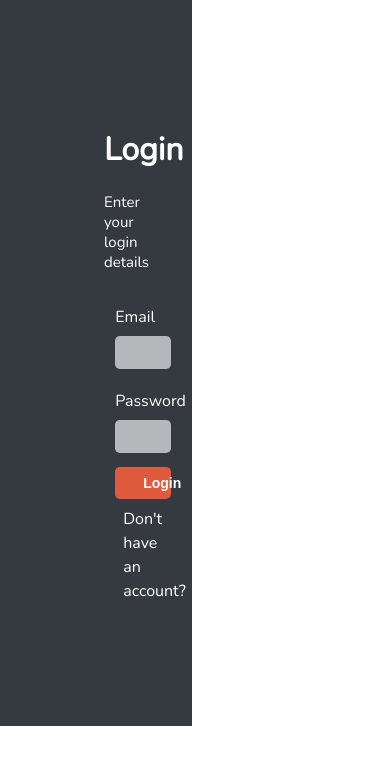
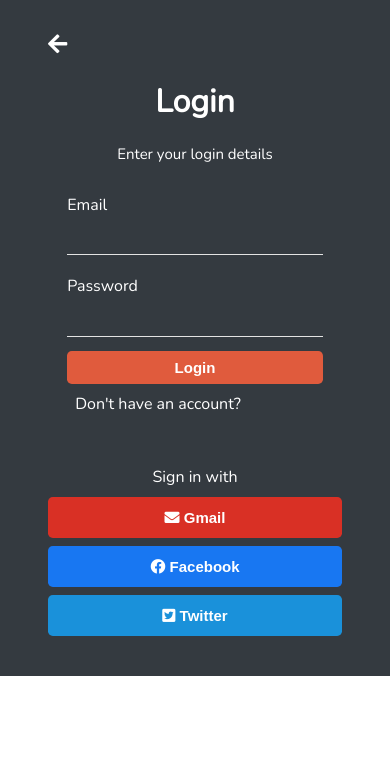
Before and after one commit to Born2shine/tomillshop, a plain HTML site: page login.html in a window 390 px wide. Drawn offline with nearby package versions, Linux system fonts and the light colour scheme.

Commit message:
login page completed

```diff
--- a/assets/css/login.css
+++ b/assets/css/login.css
@@ -36,6 +36,9 @@
     --clr-light: #f8f9fa;
     --clr-light-2: #f6f8f9;
     --clr-dark: #343a40;
+    --clr-twitter: #1A91DA;
+    --clr-facebook: #1877F2;
+    --clr-gmail: #D93025;
     --breakpoint-xs: 0;
     --breakpoint-sm: 576px;
     --breakpoint-md: 768px;
@@ -47,6 +50,7 @@
     --radius: 0.3rem;
     --transition: all 1s ease;
 }
+
 /* General styling */
 a {
     text-decoration: none;
@@ -66,69 +70,87 @@ img {
     width: 90%;
     margin: 0 auto;
 }
-body{
+
+body {
     font-family: var(--font-family);
     font-size: 1rem;
     background: var(--clr-white);
 }
-.wrapper{
+
+.wrapper {
     display: flex;
     justify-items: center;
     justify-content: space-between;
     flex-direction: row;
 }
-.svg__image{
-   height: 100vh;
+
+.svg__image {
+    height: 100vh;
 }
-.svg__section{
+
+.svg__section {
     width: 50%;
+    padding: 0 2rem;
 }
-.form-section{
+
+.form-section {
     background: var(--clr-dark);
     width: 40%;
-    padding: 6rem;
+    padding: 5rem 6rem;
 }
-.login__header{
-    padding: 2rem 0.5rem 0.8rem 0.5rem;
+
+.back__btn {
+    color: var(--clr-white);
+    font-size: 22px;
+    position: absolute;
+    top: 30px;
+}
+
+.login__header {
+    padding: 1.5rem 0.5rem 0.8rem 0.5rem;
     text-align: center;
     font-size: 2rem;
     color: var(--clr-white);
 }
+
 .login__subheader {
     font-size: 15px;
     text-align: center;
     padding: 0.5rem;
     color: var(--clr-white);
 }
-input{
+
+label {
+    display: block;
+    padding: 0.3rem 0;
+    color: var(--clr-white);
+}
+
+input {
     width: 100%;
     padding: 8px 28px;
     text-align: left;
     color: var(--clr-gray);
-    background: var(--clr-grey-dark-4);
+    background: var(--clr-dark);
     font-size: 15px;
     font-weight: 300;
     -webkit-transition: all 0.3s ease;
     transition: all 0.3s ease;
-    margin-bottom: 14px;
-    /* border-top: none;
-    border-right: none;
-    border-left: none;
-    border-bottom: 2px; */
+    margin-bottom: 0.875rem;
+    border-left: 0;
+    border-right: 0;
+    border-top: 0;
+    border-bottom: 1px solid #e3e3e3;
+    outline: 0;
+}
 
-}
-label{
-    display: block;
-    padding: 0.4rem 0;
-    color: var(--clr-white);
-}
-.login__btn{
+.btn {
     border-radius: var(--radius);
     border: 0;
-    padding: 8px 28px;
+    padding: 8px 30px;
     background-color: var(--clr-brown);
     color: var(--clr-white);
-    font-size: 14px;
+    font-size: 15px;
     font-weight: 700;
     text-decoration: none;
     cursor: pointer;
@@ -136,10 +158,51 @@ label{
     -webkit-transition: all 0.3s ease;
     transition: all 0.3s ease;
 }
-.register{
+
+.btn fa {
+    margin-right: 4px;
+}
+
+.register {
     float: right;
     padding: 0.5rem;
     color: var(--clr-white);
+}
+
+.signin__opts {
+    margin-top: 1rem;
+    text-align: center;
+}
+
+.signin__txt {
+    padding: 0.6rem;
+}
+
+.signin__opts>p {
+    color: var(--clr-white);
+}
+
+.signin__btns {
+    display: flex;
+    flex-direction: column;
+}
+
+.gmail__btn {
+    background: var(--clr-gmail);
+    margin-bottom: 0.5rem;
+    padding: 12px;
+}
+
+.facebook__btn {
+    background: var(--clr-facebook);
+    margin-bottom: 0.5rem;
+    padding: 12px;
+}
+
+.twitter__btn {
+    background: var(--clr-twitter);
+    margin-bottom: 0.5rem;
+    padding: 12px;
 }
 
 @media(max-width: 858px) {
@@ -147,36 +210,46 @@ label{
         display: none;
     }
 
+    .form-section {
+        background: var(--clr-dark);
+        width: 100%;
+        padding: 2rem 3rem;
+    }
+
     .login__form {
         display: flex;
         font-size: 1rem;
         line-height: 1.5;
         flex-direction: column;
-        padding: 1.2rem;
+        padding: 1rem 1.2rem;
+    }
+    .login__head{
+        padding-top: 1.5rem;
     }
 
     label {
         display: block;
     }
 
-
     input {
         width: 100%;
         padding: 8px 28px;
         text-align: left;
-        border: 0;
         color: var(--clr-gray);
-        background: var(--clr-grey-dark-4);
-        outline: 0;
+        background: var(--clr-dark);
         font-size: 15px;
         font-weight: 300;
         -webkit-transition: all 0.3s ease;
         transition: all 0.3s ease;
-        margin-bottom: 14px;
-        border-radius: var(--radius);
+        margin-bottom: 0.875rem;
+        border-left: 0;
+        border-right: 0;
+        border-top: 0;
+        border-bottom: 1px solid #e3e3e3;
+        outline: 0;
+    }
 
-    }
-    .login__btn{
+    .login__btn {
         border-radius: var(--radius);
         border: 0;
         padding: 8px 28px;
@@ -191,7 +264,7 @@ label{
         transition: all 0.3s ease;
     }
 
-    label{
+    label {
         display: block;
     }
 }
--- a/login.html
+++ b/login.html
@@ -5,15 +5,18 @@
     <meta charset="UTF-8">
     <meta name="viewport" content="width=device-width, initial-scale=1.0">
     <title>Login</title>
+    <!-- font awesome -->
+    <link rel="stylesheet" href="assets/fontawesome-free-5.12.1-web/css/all.css" />
+    <!-- custom stylesheet -->
     <link rel="stylesheet" href="assets/css/login.css">
 </head>
 
 <body>
     <div class="wrapper">
-        <div class="svg__section">
-            <img class="svg__image" src="assets/images/login.svg">
-        </div>
         <div class="form-section">
+            <div class="back__btn">
+                <i class="fas fa-arrow-left"></i>
+            </div>
             <div class="login__head">
                 <h1 class="login__header">Login</h1>
                 <p class="login__subheader">Enter your login details</p>
@@ -21,17 +24,31 @@
             <form class="login__form">
                 <div>
                     <label for="Email">Email</label>
-                    <input type="email" placeholder="Email">
+                    <input type="email" name="email">
                 </div>
                 <div>
                     <label for="password">Password</label>
-                    <input type="password" placeholder="Password">
+                    <input type="password" name="password">
                 </div>
-                <button class="login__btn">Login</button>
+                <button type="text" class="btn">Login</button>
                 <a href="register.html" class="register">Don't have an account?</a>
             </form>
+            <div class="signin__opts">
+                <p class="signin__txt">Sign in with</p>
+                <div class="signin__btns">
+                    <button class="btn gmail__btn"><i class="fas fa-envelope"></i> Gmail</button>
+                    <button class="btn facebook__btn"><i class="fab fa-facebook"></i> Facebook</button>
+                    <button class="btn twitter__btn"><i class="fab fa-twitter-square"></i> Twitter</button>
+                </div>
+            </div>
+        </div>
+        <div class="svg__section">
+            <img class="svg__image" src="assets/images/login.svg">
         </div>
     </div>
+
+
+    <script src="https://ajax.googleapis.com/ajax/libs/jquery/3.5.1/jquery.min.js"></script>
 </body>
 
 </html>
```
